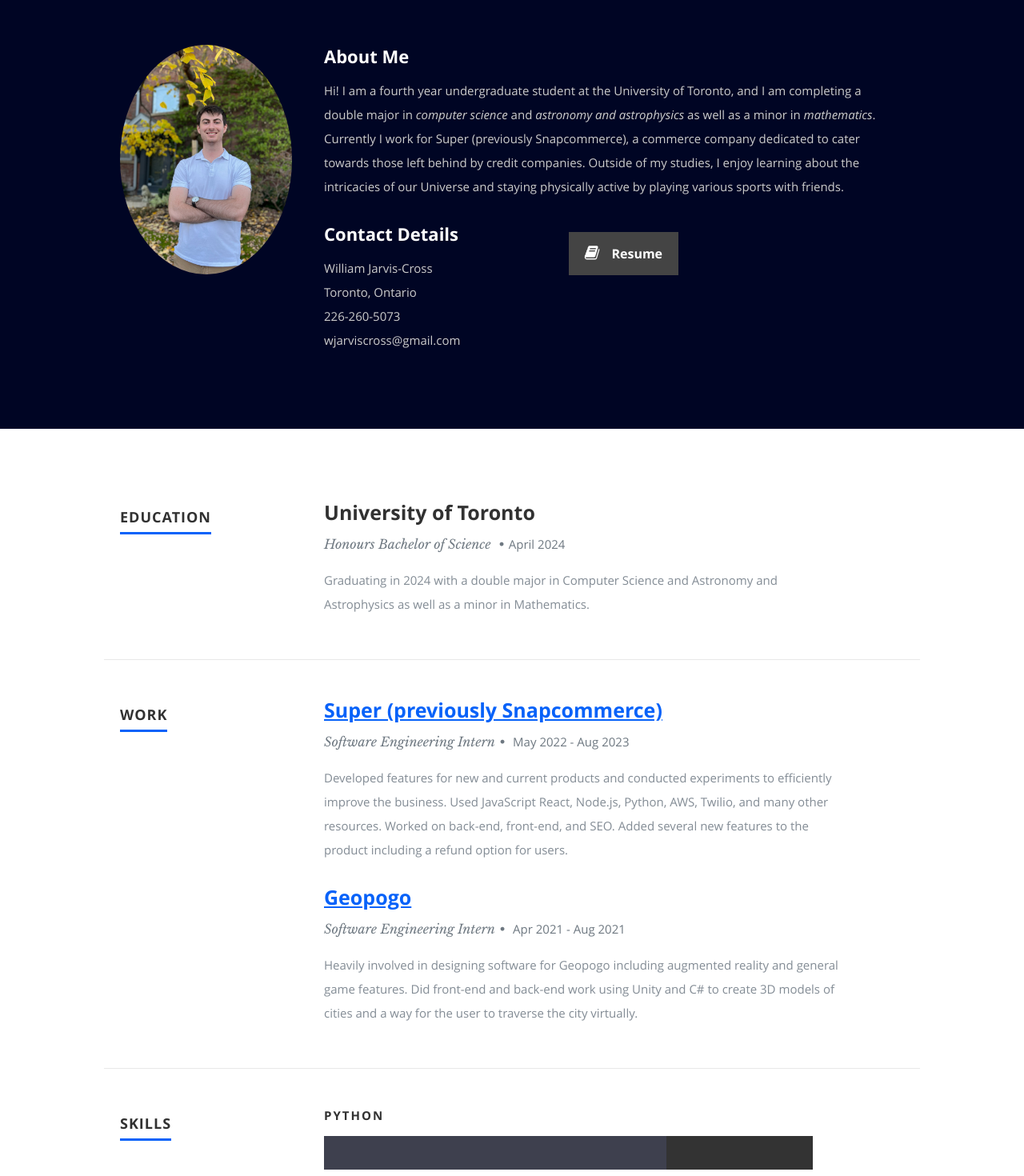
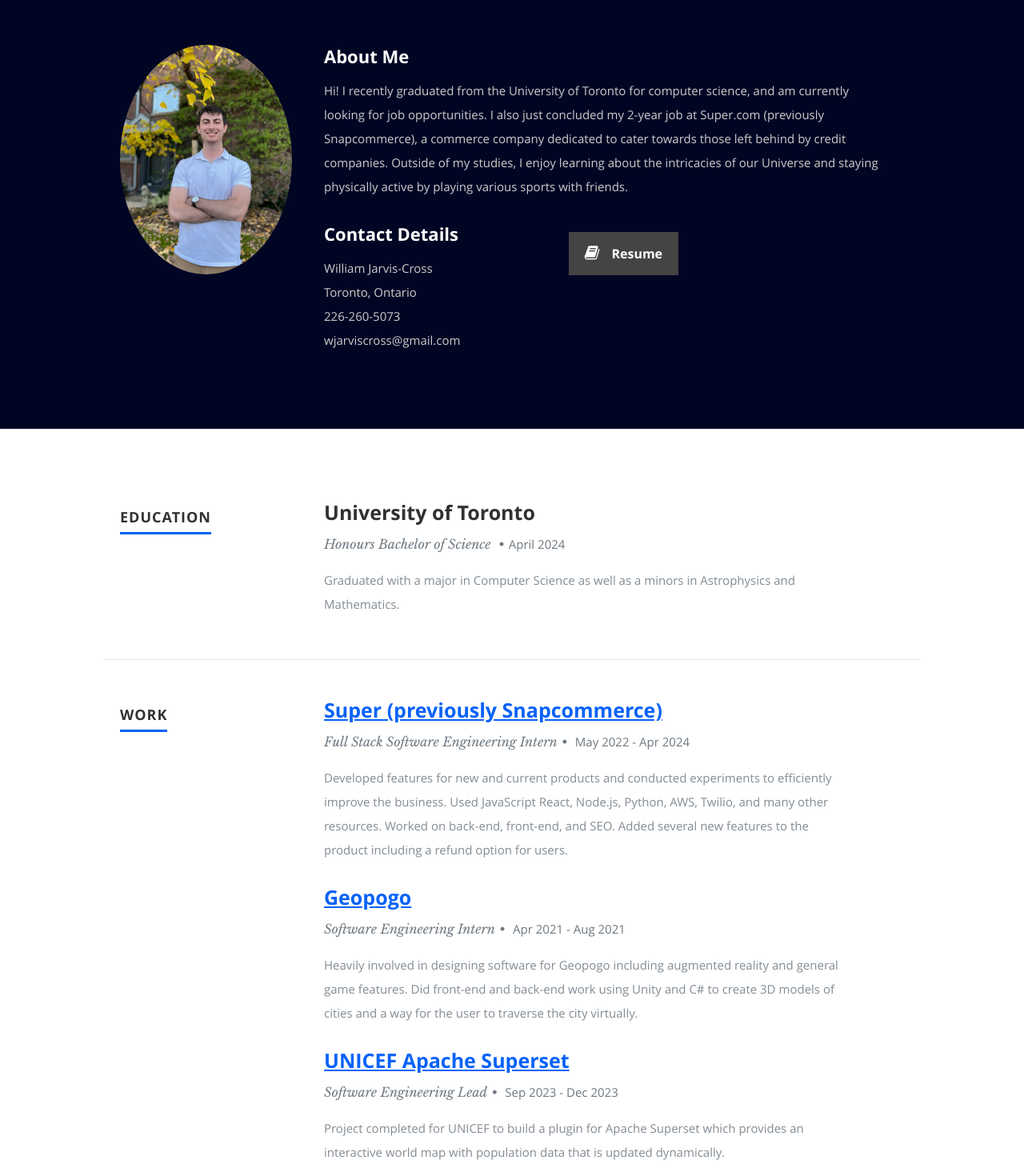
Before and after one commit to WillJarvis-Cross/WillJarvis-Cross.github.io, a React (Create React App) app: page / in a window 1280 px wide. Shown: the part 840-2310 px from the top of the page at 80% size. Built offline with nearby package versions, Linux system fonts and the light colour scheme.

Commit message:
text fixes

```diff
--- a/public/resumeData.json
+++ b/public/resumeData.json
@@ -33,15 +33,15 @@
         "school":"University of Toronto",
         "degree":"Honours Bachelor of Science",
         "graduated":"April 2024",
-        "description":"Graduating in 2024 with a double major in Computer Science and Astronomy and Astrophysics as well as a minor in Mathematics."
+        "description":"Graduated with a major in Computer Science as well as a minors in Astrophysics and Mathematics."
       }
     ],
     "work":[
       {
         "company":"Super (previously Snapcommerce)",
         "link": "https://www.super.com/",
-        "title":"Software Engineering Intern",
-        "years":"May 2022 - Aug 2023",
+        "title":"Full Stack Software Engineering Intern",
+        "years":"May 2022 - Apr 2024",
         "description":"Developed features for new and current products and conducted experiments to efficiently improve the business. Used JavaScript React, Node.js, Python, AWS, Twilio, and many other resources. Worked on back-end, front-end, and SEO. Added several new features to the product including a refund option for users."
       },
       {
@@ -50,6 +50,13 @@
         "title":"Software Engineering Intern",
         "years":"Apr 2021 - Aug 2021",
         "description":"Heavily involved in designing software for Geopogo including augmented reality and general game features. Did front-end and back-end work using Unity and C# to create 3D models of cities and a way for the user to traverse the city virtually."
+      },
+      {
+        "company":"UNICEF Apache Superset",
+        "link": "https://superset.apache.org/",
+        "title":"Software Engineering Lead",
+        "years":"Sep 2023 - Dec 2023",
+        "description":"Project completed for UNICEF to build a plugin for Apache Superset which provides an interactive world map with population data that is updated dynamically."
       }
     ],
     "skills":[
--- a/src/Components/About.js
+++ b/src/Components/About.js
@@ -7,7 +7,7 @@
 
     const name = this.props.data.name;
     const profilepic = "images/" + this.props.data.image;
-    const bio = <p>Hi! I am a fourth year undergraduate student at the University of Toronto, and I am completing a double major in <em>computer science</em> and <em>astronomy and astrophysics</em> as well as a minor in <em>mathematics</em>. Currently I work for Super (previously Snapcommerce), a commerce company dedicated to cater towards those left behind by credit companies. Outside of my studies, I enjoy learning about the intricacies of our Universe and staying physically active by playing various sports with friends.</p>;
+    const bio = <p>Hi! I recently graduated from the University of Toronto for computer science, and am currently looking for job opportunities. I also just concluded my 2-year job at Super.com (previously Snapcommerce), a commerce company dedicated to cater towards those left behind by credit companies. Outside of my studies, I enjoy learning about the intricacies of our Universe and staying physically active by playing various sports with friends.</p>;
     const city = this.props.data.address.city;
     const province = this.props.data.address.province;
     const phone = this.props.data.phone;
```
Also changed, not shown: 1 other file (tests, documents, lock files or other folders).
